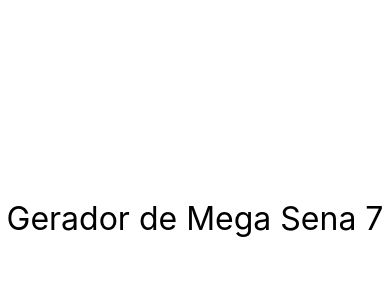
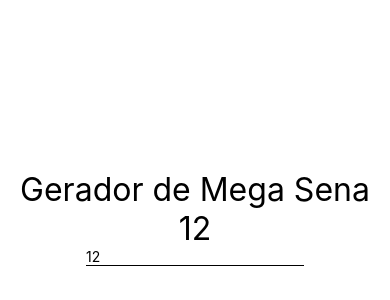
Before and after one commit to JordyLimaEng/react-study, a React Native app in the folder exercicios/exercicios/: screen / in a window 390 px wide. Shown: the part 204-504 px from the top of the page. Built offline with nearby package versions, Linux system fonts and the light colour scheme.

Commit message:
Watch out with .This

```diff
--- a/exercicios/exercicios/src/App.js
+++ b/exercicios/exercicios/src/App.js
@@ -7,7 +7,7 @@
     //retorna por jsx - sempre precisa do modulo React pra retornar jsx
     //também podemos exportar como arrow function
     <SafeAreaView style={style.App}>
-        <Mega qtdNumeros={7}/>
+        <Mega qtdNumeros={12}/>
     </SafeAreaView>
 
 )
--- a/exercicios/exercicios/src/components/mega/Mega.js
+++ b/exercicios/exercicios/src/components/mega/Mega.js
@@ -1,14 +1,31 @@
 import React, { Component } from 'react'
-import { Text } from 'react-native'
+import { Text, TextInput } from 'react-native'
 import style from '../style'
 
 export default class Mega extends Component {
 
+    state = {
+        qtdNumeros: this.props.qtdNumeros
+    }
+
+    alterarQtdeNumero(qtd) {
+        this.setState({ qtdNumeros: qtd })
+    }
+
     render() {
         return (
-            <Text style={style.txtG}>
-                Gerador de Mega Sena {this.props.qtdNumeros}
-            </Text>
+            <>
+                <Text style={style.txtG}>
+                    Gerador de Mega Sena {this.state.qtdNumeros}
+                </Text>
+                <TextInput
+                    keyboardType={'numeric'}
+                    style={{ borderBottomWidth: 1 }}
+                    placeholder='Qtde de numeros'
+                    value={this.state.qtdNumeros}
+                    onChangeText={qtd => this.alterarQtdeNumero(qtd)}
+                />
+            </>
         )
     }
 }
```
